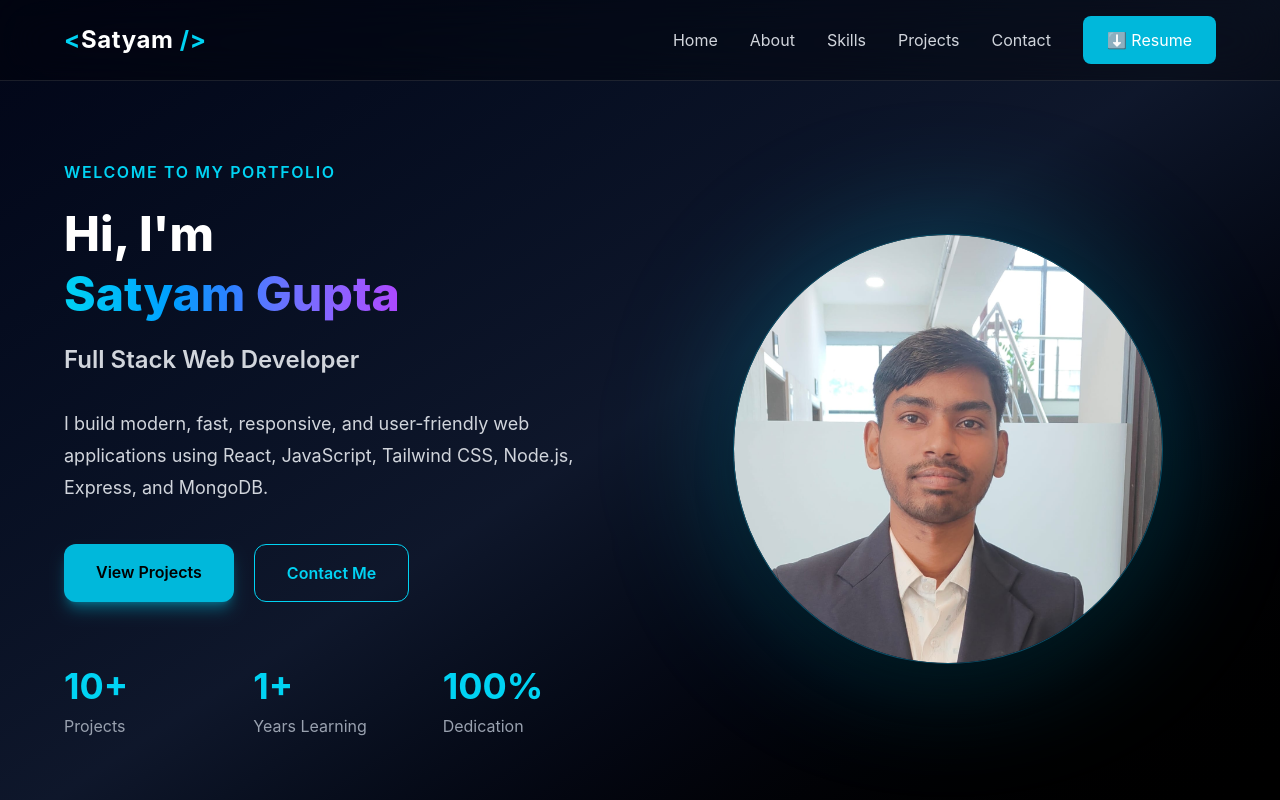
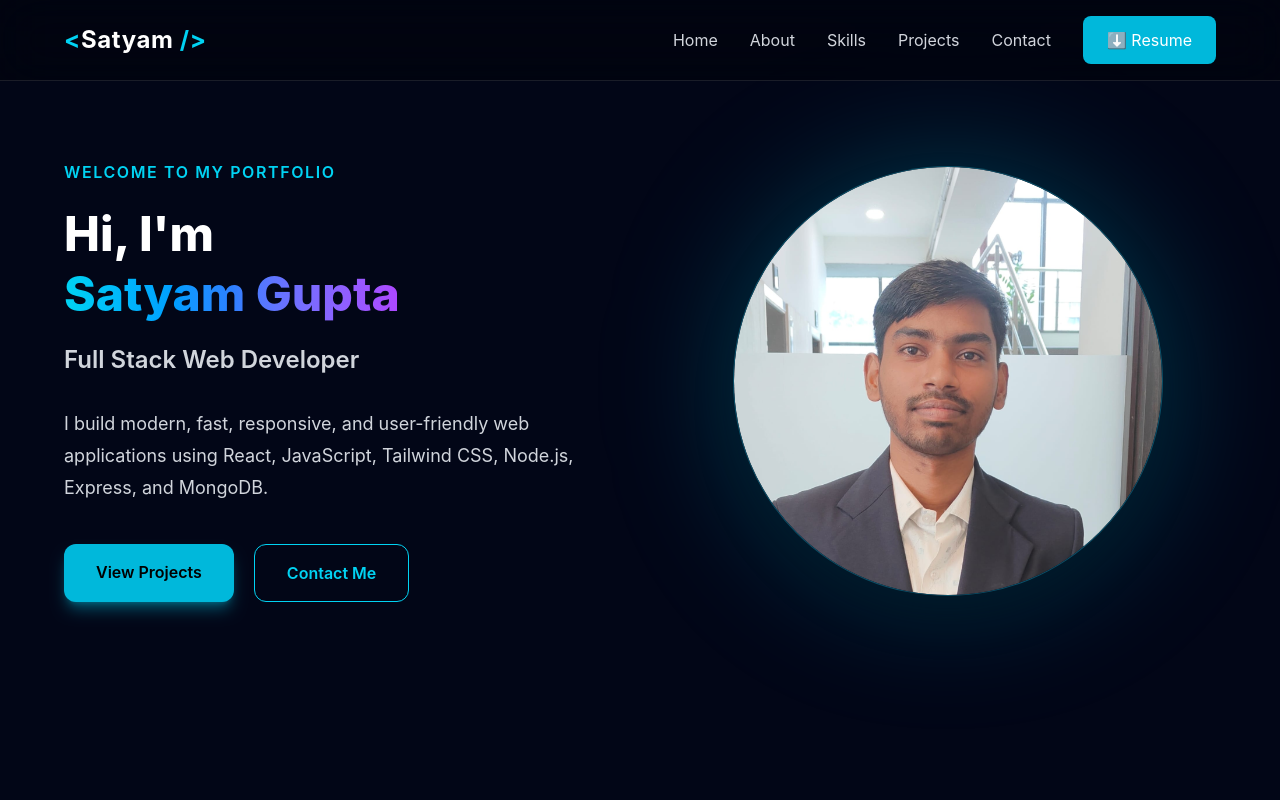
Before and after one commit to satyam9137/Satyam_portfolio, a React (Vite) app: page / in a window 1280 px wide. Shown: the top 800 px of the page. Built offline with nearby package versions, Linux system fonts and the light colour scheme.

Commit message:
Update portfolio

```diff
--- a/src/About.jsx
+++ b/src/About.jsx
@@ -3,9 +3,9 @@ import { Code2, GraduationCap, Laptop } from "lucide-react";
 export default function About() {
   return (
     <section
-      id="about"
-      className="bg-slate-950 w-full text-white py-24"
-    >
+  id="about"
+  className="bg-transparent w-full text-white py-24"
+>
       <div className="max-w-7xl mx-auto px-6">
 
         {/* Heading */}
--- a/src/App.jsx
+++ b/src/App.jsx
@@ -4,16 +4,14 @@ import About from './About'
 import Skills from './components/Skills'
 import Projects from './components/Projects'
 import Footer from './components/Footer'
-// import Experience from './components/Experience'
 import Contact from './components/Contact'
-// import VisitorCounter from './components/VisitorCounter'
 import Feedback from './components/Feedback'
 // ...
 
 
 function App() {
   return (
-    <section id="center">
+    <section id="center" className="min-h-screen w-full bg-[#020617]">
       <Navbar />
       <Home />
       <About />
@@ -28,166 +26,3 @@ function App() {
 }
 
 export default App
-
-
-// import axios from "axios"
-// import { useState, useEffect } from "react"
-// export default function Signup() {
-//   const [users, setUsers] = useState([]);
-//   const [editId, setEditId] = useState(null);
-//   const [formData, setFormData] = useState(
-//     {
-//       name: "",
-//       email: "",
-//       password: ""
-//     }
-//   );
-//   useEffect(() => {
-//     fetchUsers();
-//   }, []);
-// const deleteUser = async (id) => {
-//   try {
-//     await axios.delete(`http://localhost:3000/deleteUser/${id}`);
-
-//     alert("User deleted successfully");
-
-//     // Fetch updated users
-//     fetchUsers();
-
-//   } catch (error) {
-//     console.log(error);
-//   }
-// };
-// const handleUpdate = (user) => {
-//   setFormData({
-//     name: user.name,
-//     email: user.email,
-//     password: user.password,
-//   });
-
-//   setEditId(user._id);
-// };
-//   const fetchUsers = async () => {
-//     try {
-//       const response = await fetch("http://localhost:3000/users");
-
-//       const data = await response.json();
-
-//       if (response.ok) {
-//         setUsers(data.data);
-//       }
-//     } catch (error) {
-//       console.log(error);
-//     }
-//   };
-//  const handleSubmit = async (e) => {
-//   e.preventDefault();
-
-//   try {
-//     let response;
-
-//     if (editId) {
-//       response = await axios.put(
-//         `http://localhost:3000/updateUser/${editId}`,
-//         formData
-//       );
-//     } else {
-//       response = await axios.post(
-//         "http://localhost:3000/signup",
-//         formData
-//       );
-//     }
-
-//     alert(response.data.message);
-
-//     fetchUsers();
-
-//     setFormData({
-//       name: "",
-//       email: "",
-//       password: "",
-//     });
-
-//     setEditId(null);
-
-//   } catch (error) {
-//     console.log(error);
-//   }
-// };
-//   const handleChange = (e) => {
-//     setFormData({ ...formData, [e.target.name]: e.target.value });
-//   }
-
-//   return (
-//     <>
-//       <div style={{ maxWidth: "400px", margin: "50px auto" }}>
-//         <form onSubmit={handleSubmit} style={{ display: "flex", flexDirection: "column", backgroundColor: "black", color: "white", padding: "20px", borderRadius: "5px", boxShadow: "0 0 10px rgba(0, 0, 0, 0.5)" }}>
-//           <h2>Registration Page</h2>
-//           <br></br>
-//           <label>Name</label>
-//           <input placeholder="Enter your name" style={{ backgroundColor: "gray", color: "black" }} type="text" name="name" value={formData.name} onChange={handleChange} />
-//           <br></br>
-//           <label>Email</label>
-//           <input placeholder="Enter your email" style={{ backgroundColor: "gray", color: "black" }} type="email" name="email" value={formData.email} onChange={handleChange} /><br>
-//           </br>
-//           <label>Password</label>
-//           <input placeholder="Enter your password" style={{ backgroundColor: "gray", color: "black" }} type="password" name="password" value={formData.password} onChange={handleChange} /><br></br>
-//           <button type="submit">
-//   {editId ? "Update" : "Submit"}
-// </button>
-//         </form>
-
-//         <h2>Users List</h2>
-// <table
-//   border="1"
-//   cellPadding="10"
-//   style={{
-//     margin: "20px",
-//     width: "100%",
-//     textAlign: "left",
-//     border: "2px solid cyan",
-//   }}
-// >
-//   <thead>
-//     <tr>
-//       <th>Name</th>
-//       <th>Email</th>
-//       <th>Password</th>
-//       <th>Delete</th>
-//       <th>Update</th>
-//     </tr>
-//   </thead>
-
-//   <tbody>
-//     {users.map((user) => (
-//       <tr key={user._id}>
-//         <td>{user.name}</td>
-//         <td>{user.email}</td>
-//         <td>{user.password}</td>
-
-//         <td>
-//           <button
-//             style={{ cursor: "pointer" }}
-//             onClick={() => deleteUser(user._id)}
-//           >
-//             Delete
-//           </button>
-//         </td>
-
-//         <td>
-//           <button
-//             style={{ cursor: "pointer" }}
-//             onClick={() => handleUpdate(user)}
-//           >
-//             Update
-//           </button>
-//         </td>
-//       </tr>
-//     ))}
-//   </tbody>
-// </table>
-//       </div>
-//     </>
-
-//   )
-// }
--- a/src/components/Contact.jsx
+++ b/src/components/Contact.jsx
@@ -84,7 +84,7 @@ export default function Contact() {
           <div className="flex gap-5 pt-6 justify-center">
 
             <a
-              href="https://github.com/yourusername"
+              href="https://github.com/satyam9137"
               target="_blank"
               rel="noreferrer"
               className="w-14 h-14 rounded-full bg-slate-900 border border-slate-700 flex items-center justify-center hover:bg-cyan-500 hover:text-black transition"
--- a/src/components/Footer.jsx
+++ b/src/components/Footer.jsx
@@ -65,7 +65,7 @@ export default function Footer() {
             <div className="flex gap-4">
 
               <a
-                href="https://github.com/yourusername"
+                href="https://github.com/satyam9137"
                 target="_blank"
                 rel="noreferrer"
                 className="w-12 h-12 rounded-full bg-slate-900 border border-slate-700 flex items-center justify-center hover:bg-cyan-500 hover:text-black transition"
@@ -74,7 +74,7 @@ export default function Footer() {
               </a>
 
               <a
-                href="https://linkedin.com/in/yourusername"
+                href="https://linkedin.com/in/satyam9137"
                 target="_blank"
                 rel="noreferrer"
                 className="w-12 h-12 rounded-full bg-slate-900 border border-slate-700 flex items-center justify-center hover:bg-cyan-500 hover:text-black transition"
--- a/src/components/Home.jsx
+++ b/src/components/Home.jsx
@@ -2,10 +2,10 @@ import profile from "../assets/Profile.jpeg";
 
 export default function Home() {
   return (
-    <section
-      id="home"
-      className="min-h-screen w-full bg-gradient-to-br from-slate-950 via-slate-900 to-black overflow-hidden pt-32 sm:pt-36 lg:pt-40 scroll-mt-24"
-    >
+   <section
+  id="home"
+  className="min-h-screen w-full bg-transparent overflow-hidden pt-32 sm:pt-36 lg:pt-40 scroll-mt-24"
+>
       <div className="w-full max-w-[1400px] mx-auto px-6 sm:px-8 lg:px-16 pb-20 sm:pb-24 grid grid-cols-1 lg:grid-cols-2 gap-14 lg:gap-20 items-center">
 
         {/* Left Side */}
@@ -47,21 +47,7 @@ export default function Home() {
             </a>
           </div>
 
-          <div className="grid grid-cols-3 gap-4 sm:gap-8 mt-12 sm:mt-16">
-            <div>
-              <h3 className="text-3xl sm:text-4xl font-bold text-cyan-400">10+</h3>
-              <p className="text-gray-400 mt-2 text-xs sm:text-base">Projects</p>
-            </div>
-            <div>
-              <h3 className="text-3xl sm:text-4xl font-bold text-cyan-400">1+</h3>
-              <p className="text-gray-400 mt-2 text-xs sm:text-base">Years Learning</p>
-            </div>
-            <div>
-              <h3 className="text-3xl sm:text-4xl font-bold text-cyan-400">100%</h3>
-              <p className="text-gray-400 mt-2 text-xs sm:text-base">Dedication</p>
-            </div>
-          </div>
-        </div>
+                </div>
 
         {/* Right Side */}
         <div className="flex justify-center order-1 lg:order-2">
--- a/src/components/Projects.jsx
+++ b/src/components/Projects.jsx
@@ -1,26 +1,28 @@
 import { motion } from "framer-motion";
 import { ExternalLink } from "lucide-react";
 import { FaGithub } from "react-icons/fa";
+import image1 from "../assets/Dailycode_image.png";
+import image2 from "../assets/NeuroClass_AI.png";
 
 const projects = [
   {
-    title: "DailyCode - Online Judge",
+    title: "DailyCode - Online Coding Platform",
     description:
       "A full-stack coding platform where users can solve programming problems, compile code, and get instant results.",
-    image: "/projects/dailycode.png",
+    image: image1,
     tech: ["React", "Node.js", "MySQL", "Express"],
-    github: "#",
-    demo: "https://neuroclassai.netlify.app/",
+    github: "https://github.com/satyam9137/Dailycode_Learning_Plateform",
+    demo: "https://dailycodeonlinec.netlify.app/",
   },
-  {
-    title: "Weather App",
-    description:
-      "A responsive weather application using a weather API with real-time forecasts and location search.",
-    image: "/projects/weather.png",
-    tech: ["React", "Tailwind", "API"],
-    github: "#",
-    demo: "#",
-  },
+ {
+  title: "NeuroClass AI",
+  description:
+    "An AI-powered e-learning platform that analyzes attention, fatigue, and emotional states in real time to support personalized and effective learning.",
+  image: image2,
+  tech: ["React", "FastAPI", "Python", "MongoDB", "AI/ML"],
+  github: "https://github.com/satyam9137/Neural-Cognitive-AI-meeting-plateform",
+  demo: "https://neuroclassai.netlify.app/",
+},
   {
     title: "Bus Ticket Booking",
     description:
@@ -33,7 +35,10 @@ const projects = [
 ];
 export default function Projects() {
   return (
-    <section id="projects" className="bg-slate-950 w-full py-24 text-white">
+    <section
+      id="projects"
+      className="bg-transparent w-full py-24 text-white"
+    >
       <div className="max-w-7xl mx-auto px-6">
 
         <div className="text-center mb-16">
@@ -66,11 +71,11 @@ export default function Projects() {
               className="group rounded-3xl overflow-hidden border border-slate-800 bg-slate-900 shadow-xl"
             >
               {/* Image */}
-              <div className="overflow-hidden">
+              <div className="w-full aspect-video overflow-hidden bg-slate-950">
                 <img
                   src={project.image}
                   alt={project.title}
-                  className="h-56 w-full object-cover transition duration-500 group-hover:scale-110"
+                  className="w-full h-full object-contain object-center transition-transform duration-500 group-hover:scale-105"
                 />
               </div>
 
--- a/src/components/Skills.jsx
+++ b/src/components/Skills.jsx
@@ -56,9 +56,9 @@ const skills = [
 export default function Skills() {
   return (
     <section
-      id="skills"
-      className="bg-black w-full text-white py-24"
-    >
+  id="skills"
+  className="bg-transparent w-full text-white py-24"
+>
       <div className="max-w-7xl mx-auto px-6">
 
         {/* Heading */}
--- a/src/index.css
+++ b/src/index.css
@@ -16,3 +16,17 @@ body,
 #root {
   overflow-x: hidden;
 }
+
+html {
+  scroll-behavior: smooth;
+}
+
+html,
+body,
+#root {
+  margin: 0;
+  padding: 0;
+  width: 100%;
+  min-height: 100%;
+  background: #050b1d;
+}
```
Also changed, not shown: src/assets/Dailycode_image.png (added), src/assets/NeuroClass_AI.png (added).
